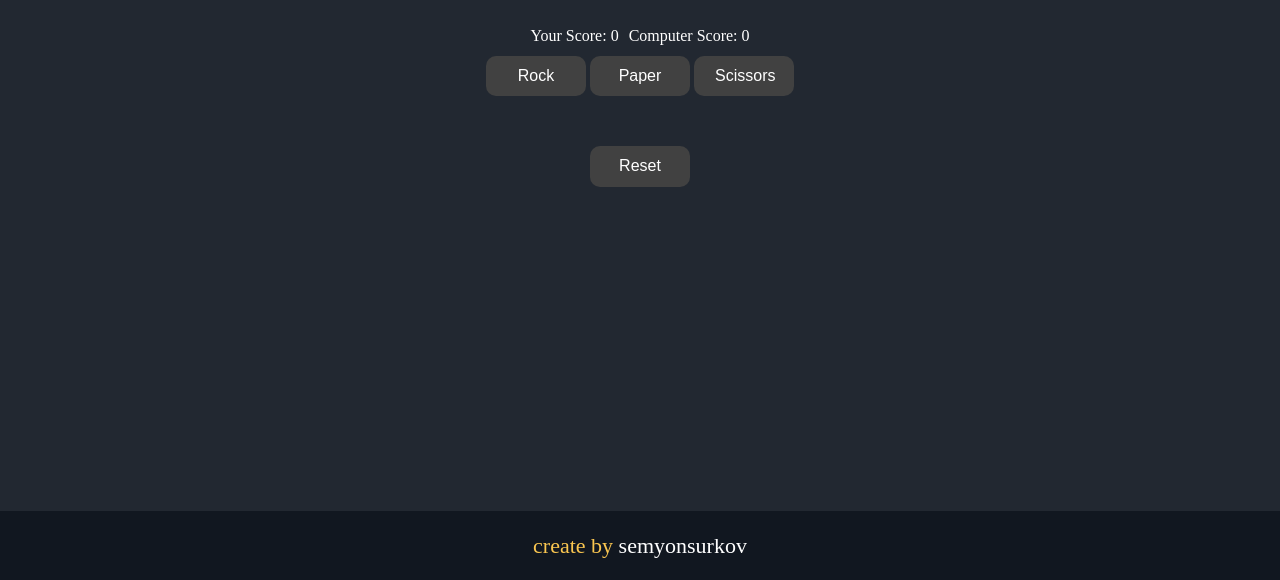
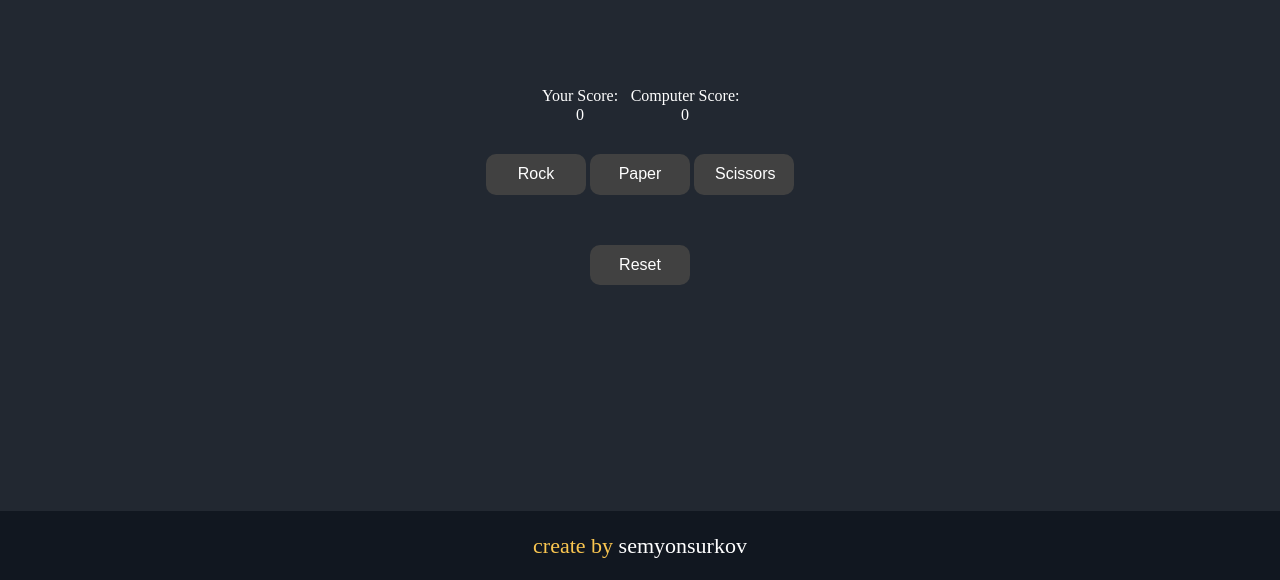
Before and after one commit to semyonsurkov/rock-paper-scissors, a website built with Vite: page index.html in a window 1280 px wide. Shown: the part 220-800 px from the top of the page. Built offline with nearby package versions, Linux system fonts and the light colour scheme.

Commit message:
Fix width of score and choice

```diff
--- a/style.css
+++ b/style.css
@@ -395,8 +395,8 @@ body {
   display: flex;
   align-items: center;
   justify-content: space-between;
-  max-width: 400px;
-  padding: 10px;
+  max-width: 200px;
+  padding: 30px;
   gap: 10px;
   margin: 0 auto;
   color: white;
```
